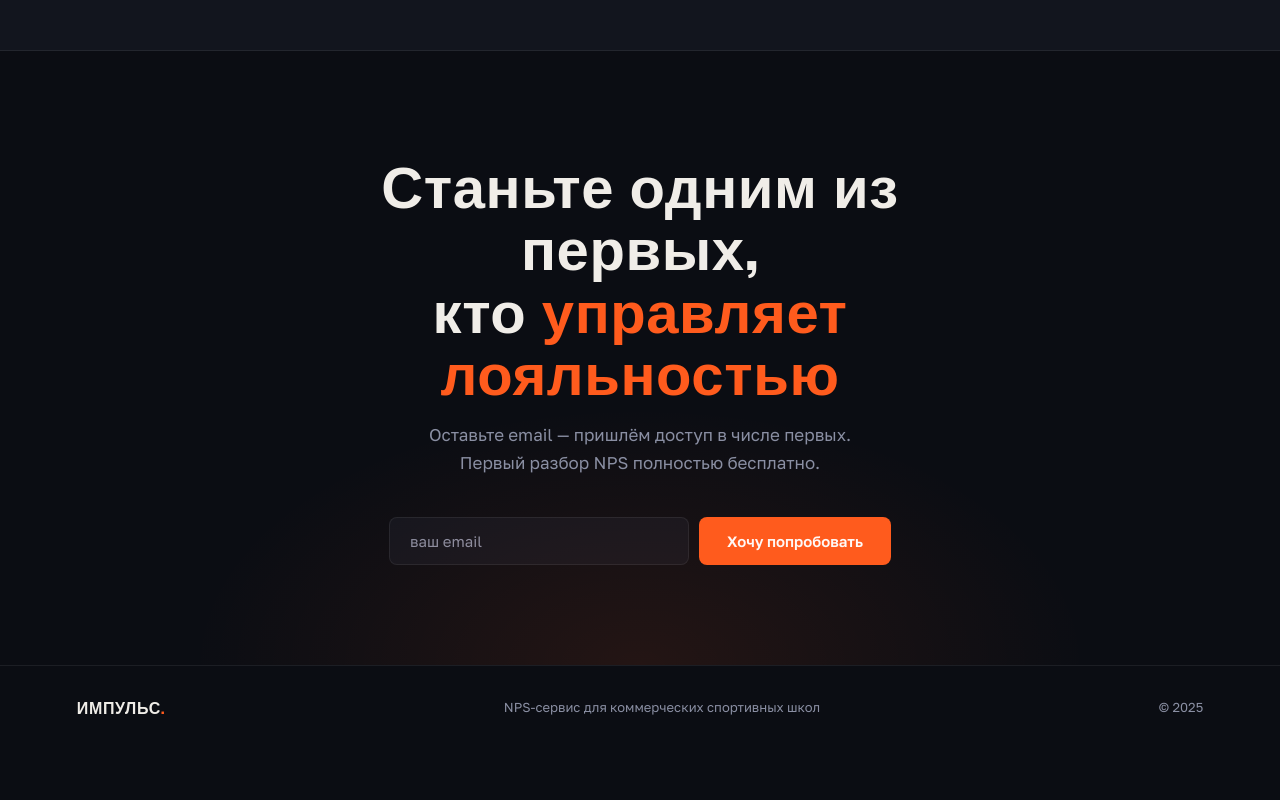
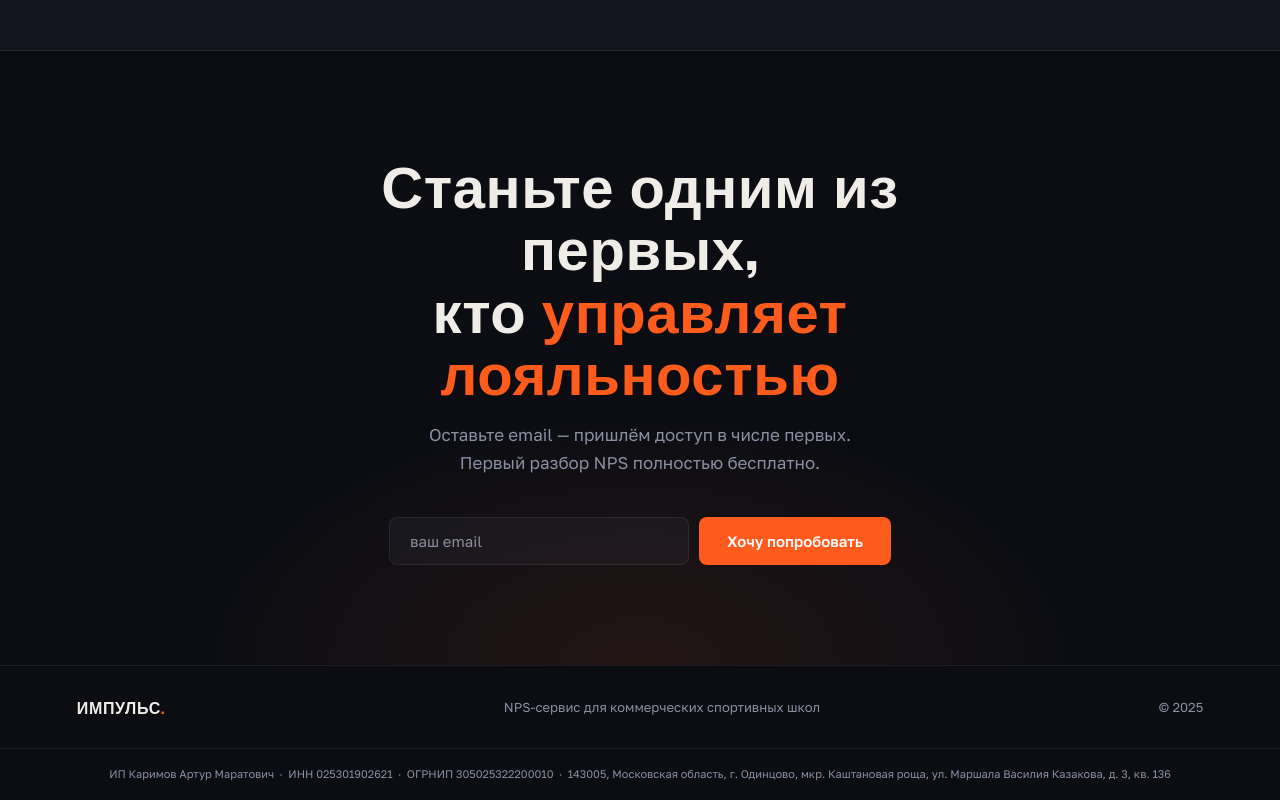
Before and after one commit to arturkarimov3/impuls-nps, a plain HTML site: page index.html in a window 1280 px wide. Shown: the part 8351-9151 px from the top of the page. Before the commit the page ends 9099 px from the top, so only its background shows below. Drawn offline with nearby package versions, Linux system fonts and the light colour scheme.

Commit message:
Add files via upload

```diff
--- a/index.html
+++ b/index.html
@@ -1292,6 +1292,9 @@
   <span>NPS-сервис для коммерческих спортивных школ</span>
   <span>© 2025</span>
 </footer>
+<div style="border-top:1px solid var(--border); padding:16px 6vw; font-size:11px; color:var(--muted); line-height:1.7; text-align:center;">
+  ИП Каримов Артур Маратович &nbsp;·&nbsp; ИНН 025301902621 &nbsp;·&nbsp; ОГРНИП 305025322200010 &nbsp;·&nbsp; 143005, Московская область, г. Одинцово, мкр. Каштановая роща, ул. Маршала Василия Казакова, д. 3, кв. 136
+</div>
 
 <!-- TOAST -->
 <div class="toast" id="toast">✓ Отлично! Пришлём доступ одним из первых</div>
```
